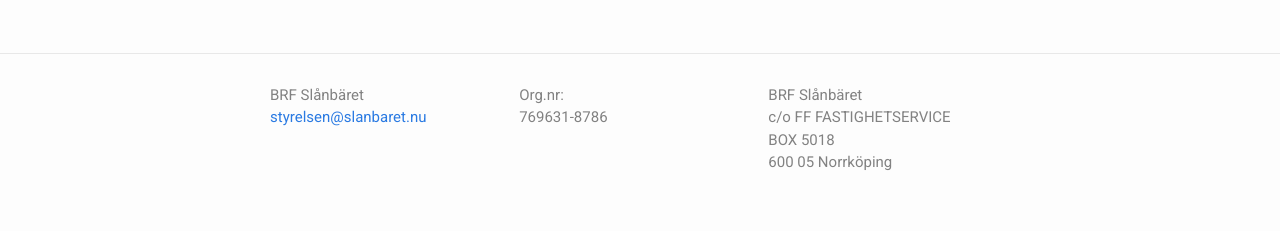
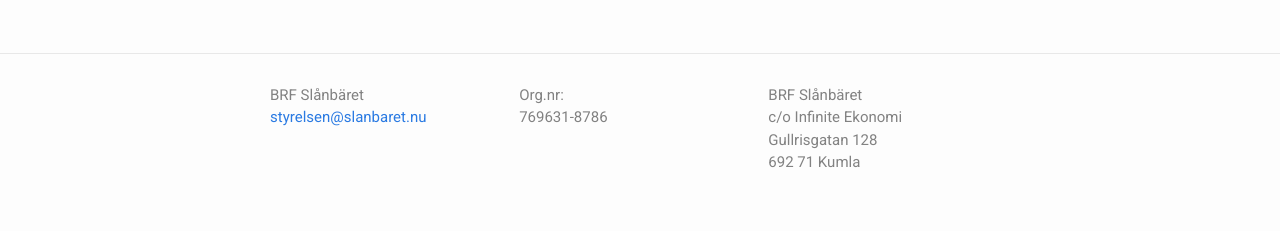
Before and after one commit to kentos/kentos.github.io, a Jekyll site: the page built from index.markdown, in a window 1280 px wide. Shown: the part 897-1128 px from the top of the page. Built offline with Jekyll 4.4.1, drawn with Linux system fonts in a browser that asks for light colours.

Commit message:
uppdatera adress

```diff
--- a/_includes/footer.html
+++ b/_includes/footer.html
@@ -29,9 +29,9 @@
       <div class="footer-col">
         <p>
           BRF Slånbäret<br/>
-          c/o FF FASTIGHETSERVICE<br/>
-          BOX 5018<br/>
-          600 05 Norrköping<br/>
+          c/o Infinite Ekonomi<br/>
+          Gullrisgatan 128<br/>
+          692 71 Kumla<br/>
         </p>
       </div>
       </div>
```
